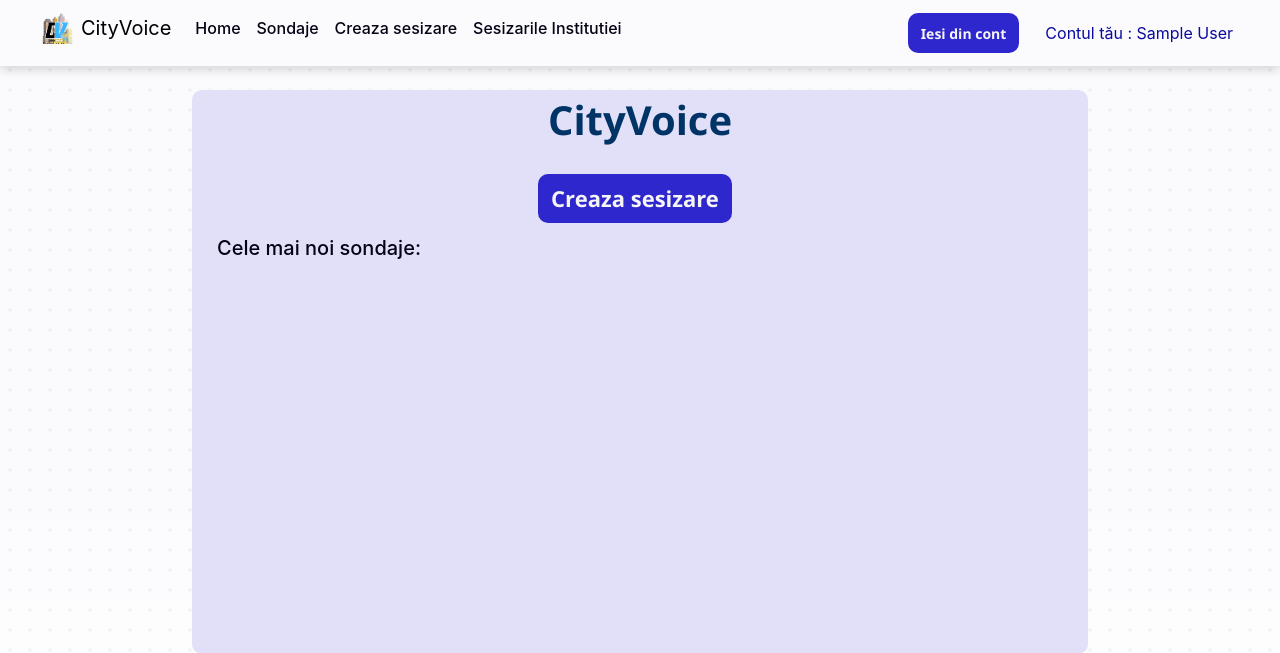
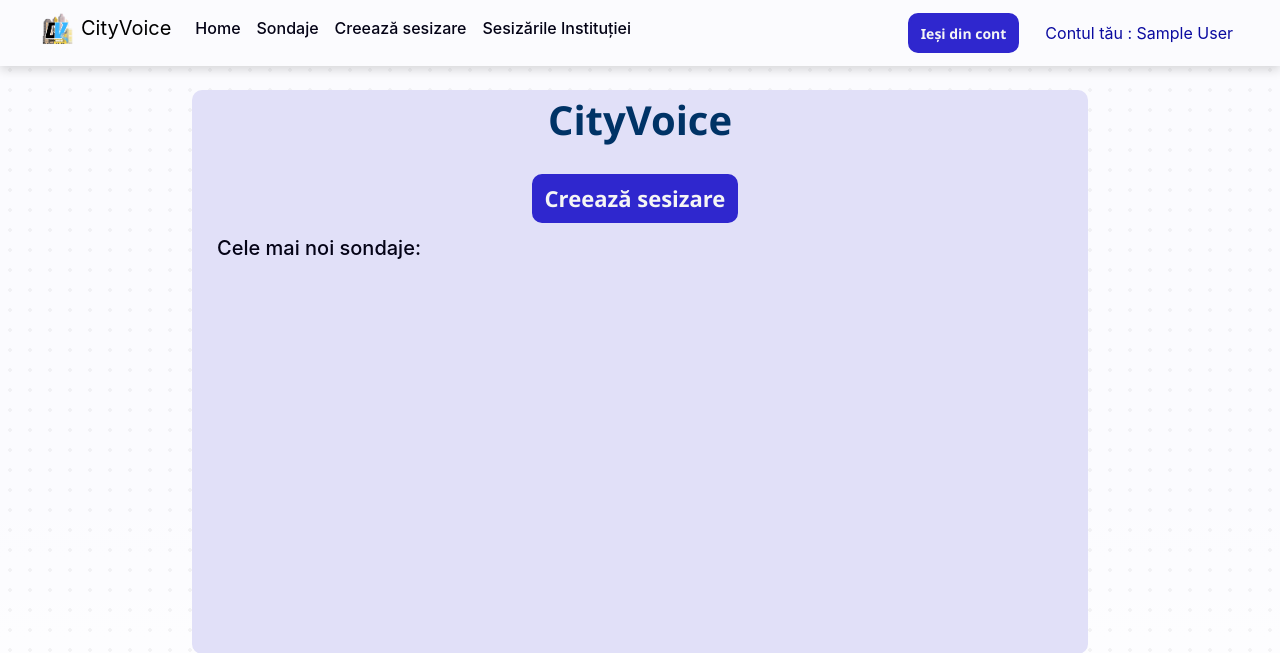
Before and after one commit to AlexGS00/CitySay, a Django app: page / in a window 1280 px wide. Shown: the top 653 px of the page. Run offline with Django 5.2, Linux system fonts and the light colour scheme; the visitor is signed in with stand-in values (Sample User, id 1); data that the repository does not hold is empty; some libraries are stand-ins or nearby versions.

Commit message:
diacritice

```diff
--- a/SmartCity/citysay/templates/citysay/index.html
+++ b/SmartCity/citysay/templates/citysay/index.html
@@ -13,7 +13,7 @@
 
         <!-- Button above polls -->
         <div class="d-flex justify-content-center">
-            <a href={% url "create_sesization" %}><button class="custom-btn register" style="font-size: 22px" >Creaza sesizare</button></a>
+            <a href={% url "create_sesization" %}><button class="custom-btn register" style="font-size: 22px" >Creează sesizare</button></a>
         </div>
 
         <!-- Polls Section -->
--- a/SmartCity/citysay/templates/citysay/layout.html
+++ b/SmartCity/citysay/templates/citysay/layout.html
@@ -26,11 +26,11 @@
                                 <a class="nav-link" href={% url "polls" %} >Sondaje</a>
                             </li>
                             <li class="nav-item">
-                                <a class="nav-link" href={% url "create_sesization" %}>Creaza sesizare</a>
+                                <a class="nav-link" href={% url "create_sesization" %}>Creează sesizare</a>
                             </li>
                             {% if user.institution.name != "None" or user.institution %}
                                 <li class="nav-item">
-                                    <a class="nav-link" href={% url "sesizations" %}>Sesizarile Institutiei</a>
+                                    <a class="nav-link" href={% url "sesizations" %}>Sesizările Instituției</a>
                                 </li>
                             {% endif %}
                         {% endif %}
@@ -40,7 +40,7 @@
                 <div class="d-flex flex-row">
                     {% if user.is_authenticated %}
                     <button class="custom-btn register">
-                        <a style="color: whitesmoke" href={% url "logout" %}>Iesi din cont</a>
+                        <a style="color: whitesmoke" href={% url "logout" %}>Ieși din cont</a>
                     </button>
                     <a href={% url "my_account" %} class="nav-link">
                         <div>Contul tău : {{user.first_name}} {{user.last_name}} </div>
```
